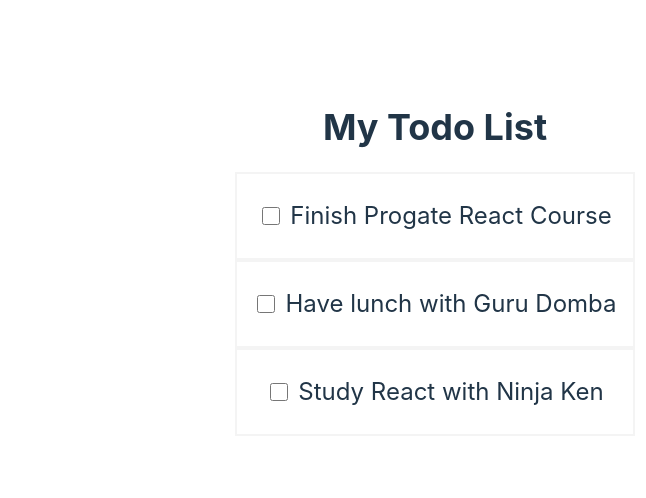
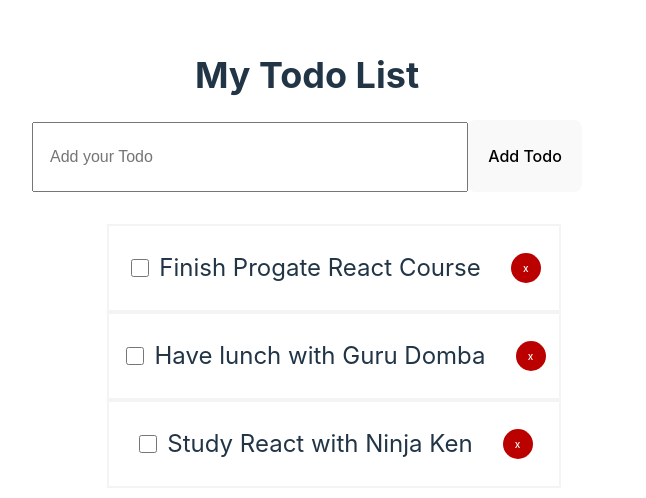
Before and after one commit to emildarhmwt/first-react-native, a React (Vite) app: page / in a window 1280 px wide. Shown: the part 140-638 px from the top of the page, without its empty margins (205-851 px from the left). Built offline with nearby package versions, Linux system fonts and the light colour scheme.

Commit message:
Develop add todo feature

```diff
--- a/src/App.jsx
+++ b/src/App.jsx
@@ -1,47 +1,67 @@
-import { useState } from 'react'
-// import reactLogo from './assets/react.svg'
-// import viteLogo from '/vite.svg'
-import Todos from './components/Todos';  // Lalukan Import
-import './App.css'
+import { useState } from "react";
+import Todos from "./components/Todos";
+import TodoForm from './components/TodoForm'
 
 const DUMMY = [
   {
     id: 1,
-      title: 'Finish Progate React Course',
+    title: "Finish Progate React Course",
     completed: false,
   },
   {
     id: 2,
-      title: 'Have lunch with Guru Domba',
+    title: "Have lunch with Guru Domba",
     completed: false,
   },
   {
     id: 3,
-      title: 'Study React with Ninja Ken',
+    title: "Study React with Ninja Ken",
     completed: false,
   },
-]
+];
 
 function App() {
   const [todos, setTodos] = useState(DUMMY);
 
-console.log(todos);
+  const toggleCompleted = (id) => {
+    const updateTodos = todos.map((todo) => {
+      if (todo.id === id) {
+        todo.completed = !todo.completed;
+      }
+      return todo;
+    });
 
-// Definisikan toggleCompleted di sini
- const toggleCompleted = (todoId) => {
-  const updatedTodos = todos.map((todo) => {
-    if (todo.id === todoId) {
-      todo.completed = !todo.completed
-    }
-    return todo
-  })
-  setTodos(updatedTodos)
-}
+    setTodos(updateTodos);
+  };
+
+  const deleteTodo = (id) => {
+    const filterDeleted = todos.filter((todo) => {
+      return todo.id !== id;
+    });
+
+    setTodos(filterDeleted);
+  };
+
+
+   const addTodo = (title) => {
+    const newTodo = {
+      id: todos.length + 1,
+      title: title,
+      completed: false,
+    };
+    setTodos([...todos, newTodo]);
+  };
 
  return (
     <div style={styles.container}>
       <h1 style={styles.title}>My Todo List</h1>
-       <Todos todos={todos} toggleCompleted={toggleCompleted} />
+      {/* Menampilkan component TodoForm */}
+       <TodoForm addTodo={addTodo} />
+      <Todos
+        todos={todos}
+        toggleCompleted={toggleCompleted}
+        deleteTodo={deleteTodo}
+      />
     </div>
   )
 }
@@ -55,6 +75,6 @@ const styles = {
   title: {
     fontSize: '36px',
   },
-}
+};
 
-export default App
+export default App;
--- /dev/null
+++ b/src/components/TodoForm.jsx
@@ -0,0 +1,48 @@
+import React, { useState } from 'react';
+
+
+const TodoForm = ({ addTodo }) => {
+  const [title, setTitle] = useState('');
+
+  const handleSubmit = (e) => {
+    e.preventDefault();
+    if (title) {
+      addTodo(title);
+      setTitle('');
+    }
+  };
+
+
+  return (
+    <div style={styles.container}>
+      <form onSubmit={handleSubmit}>
+        <input
+          type="text"
+          placeholder="Add your Todo"
+           value={title}
+            onChange={(e) => setTitle(e.target.value)}
+          style={styles.formInput}
+        />
+        <button style={styles.button}>Add Todo</button>
+      </form>
+    </div>
+  );
+};
+
+const styles = {
+  container: {
+    marginBottom: '32px',
+  },
+  formInput: {
+    height: '66px',
+    width: '40%',
+    fontSize: '16px',
+    padding: '0 16px',
+  },
+  button: {
+    height: '72px',
+    fontSize: '16px',
+  },
+}
+
+export default TodoForm
--- a/src/components/TodoItem.jsx
+++ b/src/components/TodoItem.jsx
@@ -1,35 +1,39 @@
-import React from 'react'
 
-const TodoItem = ({ todo, toggleCompleted }) => {
-  // Definisikan function getTodoTitleStyle di sini
+import React from "react";
+
+function TodoItem(todo) {
   const getTodoTitleStyle = () => {
     if (todo.completed === true) {
-      return { textDecoration: 'line-through' }
+      return { textDecoration: "line-through" };
     } else {
-      return { textDecoration: 'none' }
+      return { textDecoration: "none" };
     }
-  }
+  };
 
   return (
-    <div style={styles.todoItem}>
+    <div style={style.todoItem}>
       <input
         type="checkbox"
-        style={styles.checkbox}
-        onChange={() => toggleCompleted(todo.id)}
+        style={style.checkbox}
+        onChange={() => todo.toggleCompleted(todo.id)}
       />
       <p style={getTodoTitleStyle()}>{todo.title}</p>
+      <button style={style.button} onClick={() => todo.deleteTodo(todo.id)}>
+        x
+      </button>
     </div>
-  )
+  );
 }
 
-const styles = {
-  todoItem: {
+const style = {
+   todoItem: {
     border: '2px solid #f4f4f4',
     fontSize: '24px',
     // Tambahkan styles di bawah ini
     display: 'flex',
     justifyContent: 'center',
     alignItems: 'center',
+    width: '450px',
   },
   // Tambahkan styles di bawah ini
   checkbox: {
@@ -37,6 +41,17 @@ const styles = {
     height: '18px',
     width: '18px',
   },
-}
+  button: {
+    backgroundColor: "#BB0000",
+    color: "#fff",
+    height: "30px",
+    width: "30px",
+    borderRadius: "100%",
+    border: "none",
+    cursor: "pointer",
+    fontSize: "10px",
+    marginLeft: '30px',
+  },
+};
 
-export default TodoItem
+export default TodoItem;
--- a/src/components/Todos.jsx
+++ b/src/components/Todos.jsx
@@ -1,29 +1,27 @@
-import React from 'react'
-import TodoItem from './TodoItem' // Lakukan import
+import TodoItem from "./TodoItem";
 
-// Menerima function toggleCompleted sebagai sebuah prop
-const Todos = ({ todos, toggleCompleted }) => {
+function Todos({ todos, toggleCompleted, deleteTodo }) {
   return (
     <div style={styles.container}>
-      {todos.map((todo) => {
-        return (
-          <TodoItem
-            key={todo.id}
-            todo={todo}
-            // Teruskan function toggleCompleted ke component TodoItem
-            toggleCompleted={toggleCompleted}
-          />
-        )
-      })}
+      {todos.map((todo) => (
+        <TodoItem
+          completed={todo.completed}
+          title={todo.title}
+          key={todo.id}
+          id={todo.id}
+          toggleCompleted={toggleCompleted}
+          deleteTodo={deleteTodo}
+        />
+      ))}
     </div>
-  )
+  );
 }
 
 const styles = {
   container: {
-    width: '40%',
-    margin: '0 auto',
+    width: "40%",
+    margin: "0 auto",
   },
-}
+};
 
-export default Todos
+export default Todos;
```
Lines whose indentation alone changed are shown as unchanged.
